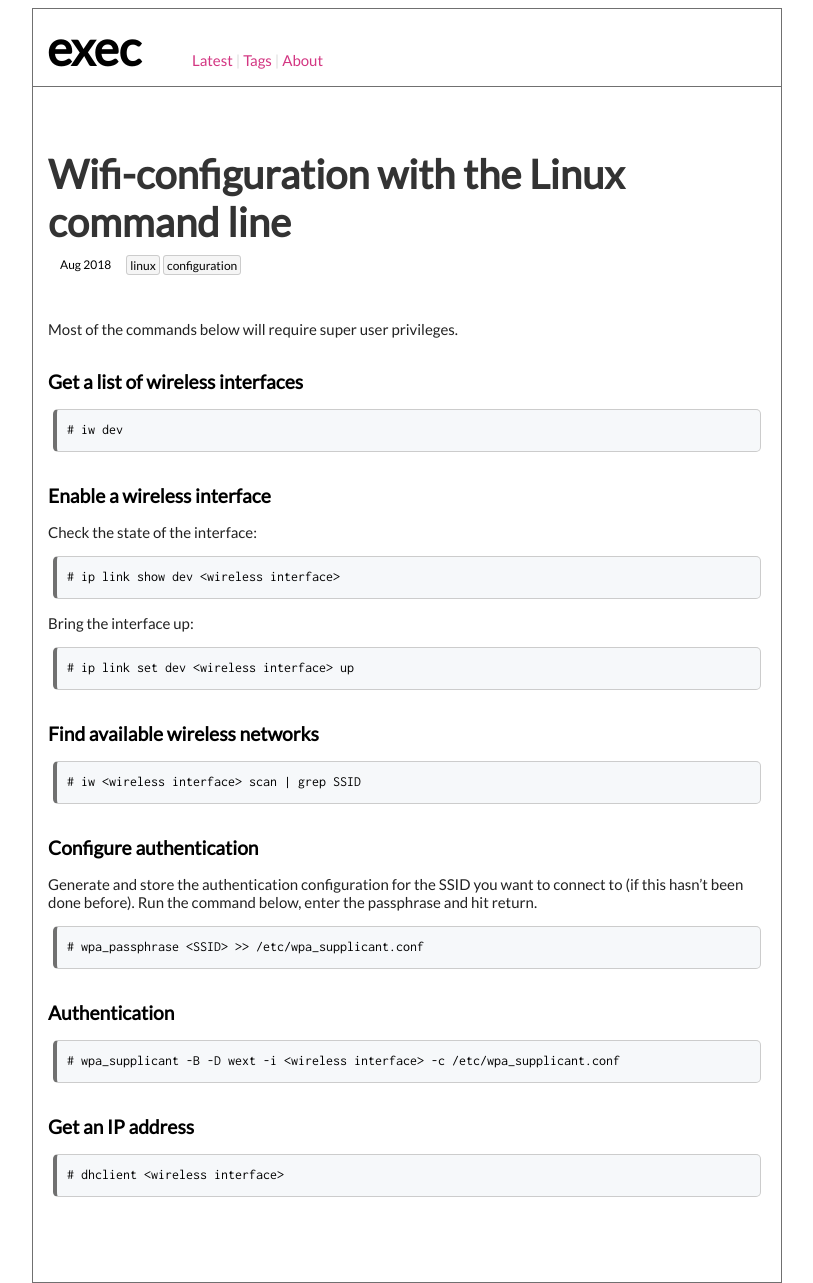
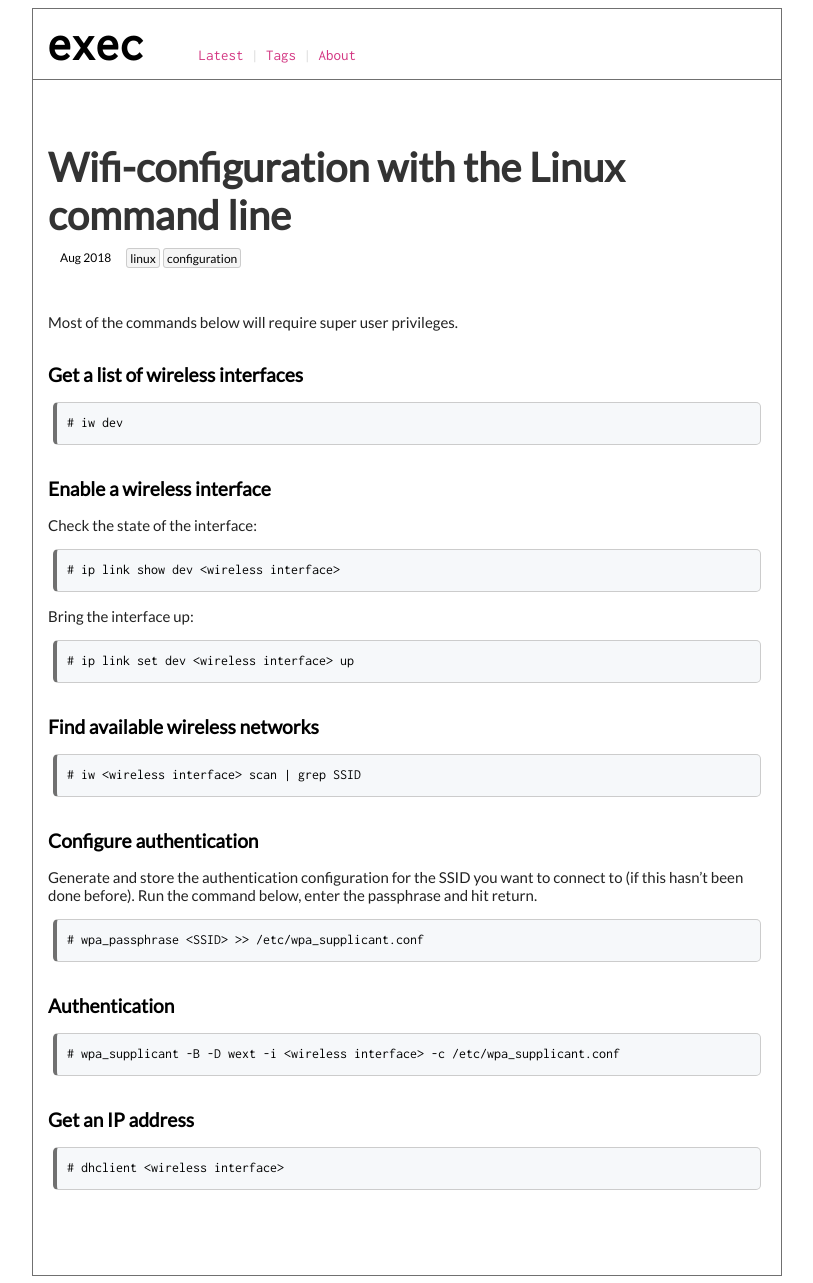
Before and after one commit to execas/execas.github.io, a Jekyll site: the page built from _posts/2018-08-11-wifi-configuration-with-the-linux-command-line.md, in a window 1280 px wide. Shown: the whole page, without its empty margins (233-1046 px from the left). Built offline with Jekyll 4.4.1, drawn with Linux system fonts in a browser that asks for light colours.

Commit message:
Update execas.css

```diff
--- a/css/execas.css
+++ b/css/execas.css
@@ -78,6 +78,7 @@
 }
 code {
      background-color: #fefefe;
+     font-family: 'Inconsolata', monospace;
      whitespace:normal;
      color:#000000;
      font-size:14px;
@@ -108,6 +109,7 @@
 }
 
 .header {
+     font-family: 'Inconsolata', monospace;
      margin-top:0;
      background-color:#ffffff;
      color: #dddddd;
```
